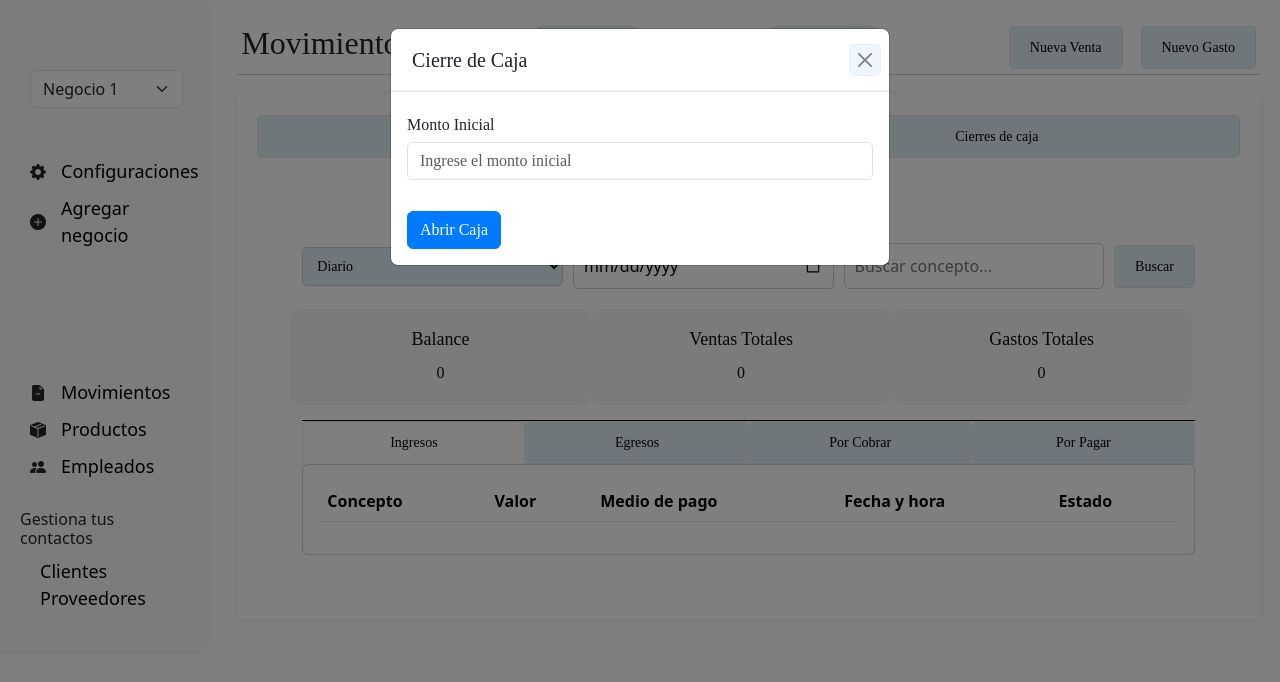
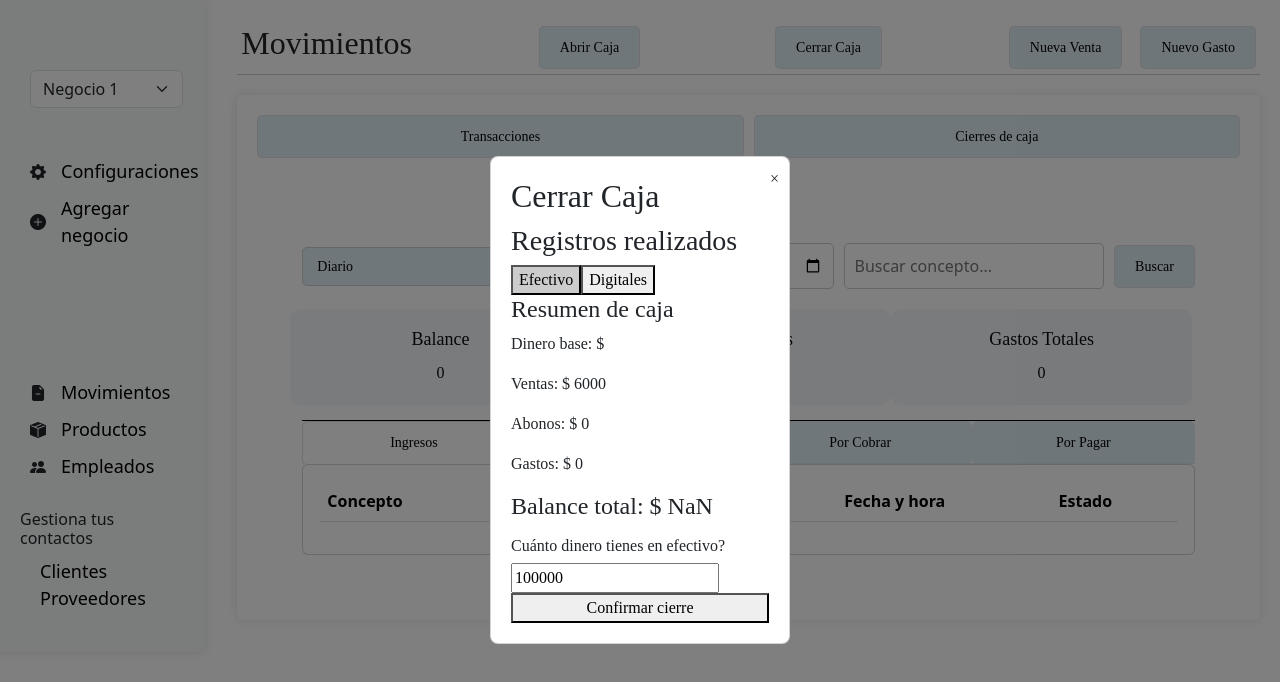
Before and after one commit to SaulEfra/Proyect_Web, a Vue app: page /Productos in a window 1280 px wide. Both pictures are taken after a click on the button "Cerrar Caja". Shown: the top 682 px of the page. Built offline with nearby package versions, Linux system fonts and the light colour scheme.

Commit message:
Agregue CierreCaja.vue

```diff
--- a/src/components/CerrarCaja.vue
+++ /dev/null
@@ -1,33 +0,0 @@
-<template>
-    <div>
-      <form >
-        <div class="form-group">
-
-
-        </div>
-
-        <button type="submit" class="btn btn-primary mt-3">Cerrar Caja</button>
-      </form>
-    </div>
-  </template>
-
-  <script>
-  export default {
-    name: 'CerrarCaja',
-    data() {
-      return {
-        montoInicial: '',
-
-      };
-    },
-
-  };
-  </script>
-
-  <style scoped>
-  .form-group {
-    margin-bottom: 15px;
-  }
-
-
-  </style>
--- /dev/null
+++ b/src/components/CierreCaja.vue
@@ -0,0 +1,122 @@
+<template>
+    <div v-if="isVisible" class="modal">
+      <div class="modal-content">
+        <span class="close" @click="closeModal">&times;</span>
+        <h2>Cerrar Caja</h2>
+        <div>
+          <h3>Registros realizados</h3>
+          <div>
+            <button :class="{'active': tab === 'efectivo'}" @click="tab = 'efectivo'">Efectivo</button>
+            <button :class="{'active': tab === 'digitales'}" @click="tab = 'digitales'">Digitales</button>
+          </div>
+          <div v-if="tab === 'efectivo'">
+            <h4>Resumen de caja</h4>
+            <p>Dinero base: $ {{ dineroBase }}</p>
+            <p>Ventas: $ {{ ventas }}</p>
+            <p>Abonos: $ {{ abonos }}</p>
+            <p>Gastos: $ {{ gastos }}</p>
+            <h4>Balance total: $ {{ balanceTotal }}</h4>
+          </div>
+        </div>
+        <div>
+          <label for="cash">Cuánto dinero tienes en efectivo?</label>
+          <input type="number" v-model="efectivo" />
+        </div>
+        <div v-if="descuadre !== 0" class="alert">
+          Tienes un descuadre. Te faltan $ {{ descuadre }}
+        </div>
+        <button @click="confirmarCierre">Confirmar cierre</button>
+      </div>
+    </div>
+  </template>
+
+  <script>
+  export default {
+    props: {
+      isVisible: {
+        type: Boolean,
+        required: true
+      },
+      dineroBase: {
+        type: Number,
+        required: true
+      },
+      fechaHora: {
+        type: String,
+        default: ''
+      },
+      ventas: {
+        type: Number,
+        default: 6000
+      },
+      abonos: {
+        type: Number,
+        default: 0
+      },
+      gastos: {
+        type: Number,
+        default: 0
+      }
+    },
+    data() {
+      return {
+        tab: 'efectivo',
+        efectivo: 100000,
+        descuadre: 0
+      };
+    },
+    computed: {
+      balanceTotal() {
+        return this.dineroBase + this.ventas - this.abonos - this.gastos;
+      },
+      Descuadre() {
+        return this.balanceTotal - this.efectivo;
+      }
+    },
+    methods: {
+      closeModal() {
+        this.$emit('close');
+      },
+      confirmarCierre() {
+        if (this.descuadre === 0) {
+          alert("Cierre confirmado correctamente");
+          this.closeModal();
+        } else {
+          alert("Hay un descuadre, no se puede confirmar el cierre");
+        }
+      }
+    }
+  };
+  </script>
+
+  <style scoped>
+  .modal {
+    display: flex;
+    justify-content: center;
+    align-items: center;
+    position: fixed;
+    top: 0;
+    left: 0;
+    width: 100%;
+    height: 100%;
+    background: rgba(0, 0, 0, 0.5);
+  }
+  .modal-content {
+    background: white;
+    padding: 20px;
+    border-radius: 8px;
+    width: 300px;
+  }
+  .close {
+    position: absolute;
+    top: 10px;
+    right: 10px;
+    cursor: pointer;
+  }
+  button.active {
+    background-color: #ccc;
+  }
+  .alert {
+    color: red;
+  }
+  </style>
--- a/src/components/Movimientos.vue
+++ b/src/components/Movimientos.vue
@@ -4,8 +4,11 @@
       <h2>Movimientos</h2>
       <button type="button" class="btn btn-primary me-2" data-bs-toggle="modal" data-bs-target="#AbrirCajaModal">Abrir
         Caja</button>
-        <button type="button" class="btn btn-primary me-2" data-bs-toggle="modal" data-bs-target="#CerrarCajaModal">Cerrar
-          Caja</button>
+        <button @click="showModal = true">Cerrar Caja</button>
+    <CierreCaja
+      :isVisible="showModal"
+      @close="showModal = false"
+    />
 
 
 
@@ -81,24 +84,6 @@
           </div>
         </div>
       </div>
-
-
-
-      <div class="modal fade" id="CerrarCajaModal" tabindex="-1" aria-labelledby="CerrarCajaLabel" aria-hidden="true">
-        <div class="modal-dialog">
-          <div class="modal-content">
-            <div class="modal-header">
-              <h5 class="modal-title" id="CerarCajaLabel">Cierre de Caja</h5>
-              <button type="button" class="btn-close" data-bs-dismiss="modal" aria-label="Close"></button>
-            </div>
-            <div class="modal-body">
-              <AbrirCaja />
-            </div>
-          </div>
-        </div>
-      </div>
-
-
 
 
 
@@ -285,12 +270,13 @@
 <script>
 import NuevaVenta from './NuevaVenta.vue';
 import AbrirCaja from './AbrirCaja.vue';
-
+import CierreCaja from './CierreCaja.vue'
 export default {
   name: 'MovimientosApp',
   components: {
     NuevaVenta,
     AbrirCaja,
+    CierreCaja,
 
   },
   data() {
@@ -299,6 +285,7 @@ export default {
       ventasTotales: 0,
       gastosTotales: 0,
       balanceTotal: 0,
+      showModal: false,
     };
 
   },
@@ -370,13 +357,14 @@ select:hover {
 
 }
 
-.transaction-section{
+.transaction-section {
   margin-top: 20px;
   width: 100%;
   padding: 45px;
   background-color: #fff;
   border-radius: 5px;
 }
+
 .cierres-caja-section {
   margin-top: 20px;
   width: 100%;
@@ -530,7 +518,8 @@ select:hover {
   justify-content: space-around;
   margin-bottom: 20px;
 }
-.btn-group{
+
+.btn-group {
   text-align: center;
   padding: 10px;
   margin-bottom: 10px;
--- a/src/router/index.js
+++ b/src/router/index.js
@@ -19,6 +19,7 @@ const routes = [
     {path:'/Productos', component: ProductInventory},
     {path:'/NuevaVenta', component: NuevaVenta},
 
+
 ]
 
 const router = createRouter({
```
Lines whose indentation alone changed are shown as unchanged.
